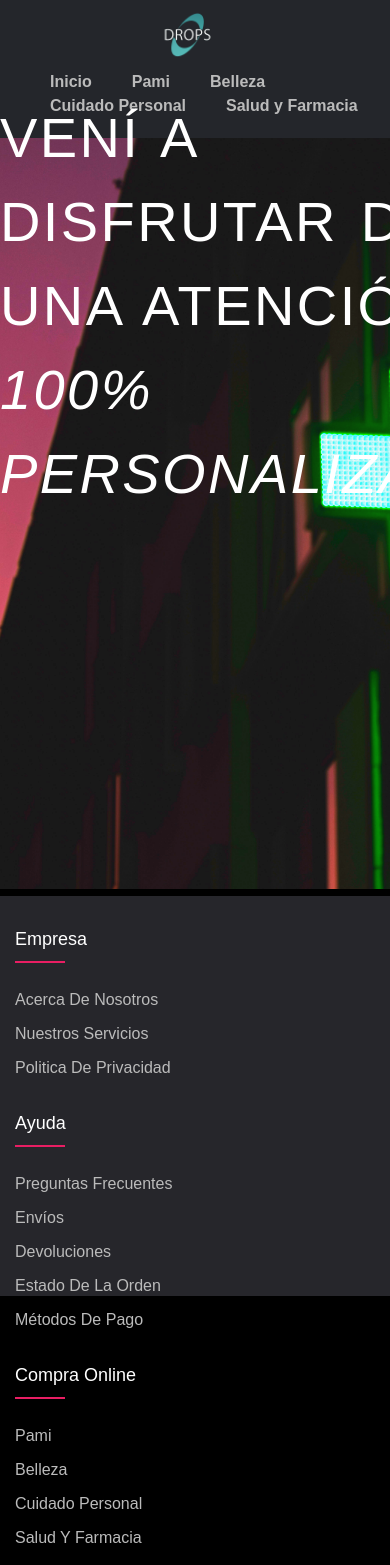
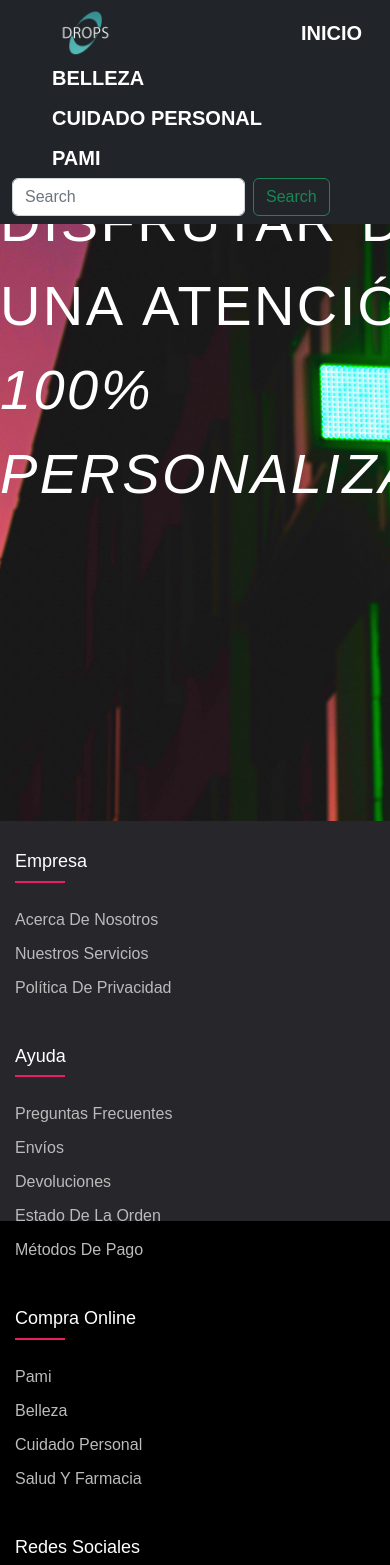
Before and after one commit to EzequielBobbio/DropsFront, a React (Create React App) app: page / in a window 390 px wide. Shown: the top 1565 px of the page. Built offline with nearby package versions, Linux system fonts and the light colour scheme.

Commit message:
Navbar Bootstrap

```diff
--- a/public/index.html
+++ b/public/index.html
@@ -1,5 +1,5 @@
 <!DOCTYPE html>
-<html lang="en">
+<html lang="es">
   <head>
     <meta charset="utf-8" />
     <link rel="icon" href="%PUBLIC_URL%/favicon.ico" />
@@ -7,7 +7,7 @@
     <meta name="theme-color" content="#000000" />
     <meta
       name="description"
-      content="Web site created using create-react-app"
+      content="Farmacia Drops"
     />
     <link rel="apple-touch-icon" href="%PUBLIC_URL%/logo192.png" />
     <!--
@@ -25,6 +25,8 @@
       Learn how to configure a non-root public URL by running `npm run build`.
     -->
     <title>React App</title>
+
+    <link href="https://cdn.jsdelivr.net/npm/bootstrap@5.2.1/dist/css/bootstrap.min.css" rel="stylesheet" integrity="sha384-iYQeCzEYFbKjA/T2uDLTpkwGzCiq6soy8tYaI1GyVh/UjpbCx/TYkiZhlZB6+fzT" crossorigin="anonymous">
   </head>
   <body>
     <noscript>You need to enable JavaScript to run this app.</noscript>
@@ -39,5 +41,7 @@
       To begin the development, run `npm start` or `yarn start`.
       To create a production bundle, use `npm run build` or `yarn build`.
     -->
+    <script src="https://cdn.jsdelivr.net/npm/bootstrap@5.2.1/dist/js/bootstrap.bundle.min.js" integrity="sha384-u1OknCvxWvY5kfmNBILK2hRnQC3Pr17a+RTT6rIHI7NnikvbZlHgTPOOmMi466C8" crossorigin="anonymous"></script>
+
   </body>
 </html>
--- a/src/Drops/Footer/Footer.css
+++ b/src/Drops/Footer/Footer.css
@@ -1,4 +1,4 @@
-.footer {
+.footer1 {
     background-color: #26262b;
     padding: 30px 0;
     position: absolute;
@@ -7,26 +7,27 @@
     max-height: 400px;
 }
 
-.container {
+.container1 {
     max-width: 1170px;
     margin: auto;
 }
 
 ul{
     list-style: none;
+    padding-left: 0;
 }
 
-.row{
+.row1{
     display: flex;
     flex-wrap: wrap;
 }
 
-.footer-col{
+.footer-col1{
     width: 25%;
     padding: 0 15px;
 }
 
-.footer-col h4{
+.footer-col1 h4{
     font-size: 18px;
     color: #ffffff;
     text-transform: capitalize;
@@ -35,7 +36,7 @@ ul{
     position: relative;
 }
 
-.footer-col h4::before{
+.footer-col1 h4::before{
     content: '';
     position: absolute;
     left: 0;
@@ -45,10 +46,10 @@ ul{
     box-sizing: border-box;
     width: 50px;
 }
-.footer-col ul li:not(:last-child){
+.footer-col1 ul li:not(:last-child){
     margin-bottom: 10px;
 }
-.footer-col ul li a{
+.footer-col1 ul li a{
     font-size: 16px;
     text-transform: capitalize;
     columns: #ffffff;
@@ -58,11 +59,11 @@ ul{
     display: block;
     transition: all 0.3s ease;
 }
-.footer-col ul li a:hover{
+.footer-col1 ul li a:hover{
     color: #ffffff;
     padding-left: 8px;
 }
-.footer-col .social-links a{
+.footer-col1 .social-links a{
     display: inline-block;
     height: 40px;
     width: 40px;
@@ -74,20 +75,20 @@ ul{
     color: #ffffff;
     transition: all 0.5s ease;
 }
-.footer-col .social-links a:hover{
+.footer-col1 .social-links a:hover{
     color: #24262b;
     background-color: #ffffff;
 }
 
 /* responsive */
 @media(max-width:767px){
-    .footer-col {
+    .footer-col1 {
         width: 50%;
         margin-bottom: 30px;
     }
 }
 @media(max-width:574px){
-    .footer-col {
+    .footer-col1 {
         width: 100%;
         margin-bottom: 30px;
     }
--- a/src/Drops/Footer/Footer.js
+++ b/src/Drops/Footer/Footer.js
@@ -2,7 +2,6 @@ import React from 'react';
 import './Footer.css';
 import { FaFacebookF } from 'react-icons/fa'
 import { BsInstagram } from "react-icons/bs";
-// import {FontAwesomeIcon} from '@fortawesome/react-fontawesome'
 
 class Footer extends React.Component {
     constructor(props) {
@@ -13,18 +12,18 @@ class Footer extends React.Component {
   render() {
     return (
       <>
-        <footer className="footer">
-          <div className="container">
-            <div className="row">
-              <div className="footer-col">
+        <footer className="footer1">
+          <div className="container1">
+            <div className="row1">
+              <div className="footer-col1">
                 <h4>Empresa</h4>
                 <ul>
                     <li><a href="#/">Acerca de nosotros</a></li>
                     <li><a href="#/">Nuestros servicios</a></li>
-                    <li><a href="#/">Politica de privacidad</a></li>
+                    <li><a href="#/">Política de privacidad</a></li>
                 </ul>
               </div>
-              <div className="footer-col">
+              <div className="footer-col1">
                 <h4>Ayuda</h4>
                 <ul>
                   <li><a href="#/">Preguntas frecuentes</a></li>
@@ -34,7 +33,7 @@ class Footer extends React.Component {
                   <li><a href="#/">Métodos de pago</a></li>
                 </ul>
               </div>
-              <div className="footer-col">
+              <div className="footer-col1">
                 <h4>Compra Online</h4>
                 <ul>
                   <li><a href="#/">Pami</a></li>
@@ -43,7 +42,7 @@ class Footer extends React.Component {
                   <li><a href="#/">Salud y Farmacia</a></li>
                 </ul>
               </div>
-              <div className="footer-col">
+              <div className="footer-col1">
                 <h4>Redes Sociales</h4>
                 <script src="https://kit.fontawesome.com/b50de914ce.js" crossorigin="anonymous"></script>
                 <div className="social-links">
--- a/src/Drops/Navbar/Navbar.css
+++ b/src/Drops/Navbar/Navbar.css
@@ -75,3 +75,7 @@ nav a:hover{
         padding: 10px 0px;
     }
 }
+
+.text-color {
+    color: #bbbbbb;
+}
--- a/src/Drops/Navbar/Navbar.js
+++ b/src/Drops/Navbar/Navbar.js
@@ -12,9 +12,7 @@ class Navbar extends React.Component {
     return (
       <>
         <header>
-          <a href="#/" className="logo">
-              <img src={logo} alt="logo de la empresa"/>
-          </a>
+          {/*
           <div>
             <nav>
                 <a href="#/" className="nav-link">Inicio</a>
@@ -23,7 +21,41 @@ class Navbar extends React.Component {
                 <a href="#/" className="nav-link">Cuidado Personal</a>
                 <a href="#/" className="nav-link">Salud y Farmacia</a>
             </nav>
-          </div>
+          </div> */}
+          {/* <ul className="nav nav-pills">
+            <li className="nav-item" >
+              <a className="nav-link active" aria-current="page" href="'#'">INICIO</a>
+            </li>
+            <li className="nav-item dropdown">
+              <a className="nav-link dropdown-toggle" data-bs-toggle="dropdown" href="'#'" role="button"
+              aria-expanded="false">PRODUCTOS</a>
+              <ul className="dropdown-menu">
+                <li><a className="dropdown-item" href="'#'">Belleza</a></li>
+                <li><a className="dropdown-item" href="'#'">Cuidado Personal</a></li>
+                <li><a className="dropdown-item" href="'#'">Salud y Farmacia</a></li>
+                <li><hr className="dropdown-divider"/></li>
+                <li><a className="dropdown-item" href="'#'">Pami</a></li>
+              </ul>
+            </li>
+            <li className="nav-item">
+              <a className="nav-link" href="'#'">LOS + VENDIDOS</a>
+            </li> */}
+         {/* </ul> */}
+          <nav class="navbar fixed-top navbar-dark bg-dark navbar-nav-scroll">
+            <div class="container-fluid ">
+               <a href="#/" className="logo">
+              <img src={logo} alt="logo de la empresa"/>
+            </a>
+              <a className="navbar-brand" href="'#'">INICIO</a>
+              <a className="navbar-brand" href="'#'">BELLEZA</a>
+              <a className="navbar-brand" href="'#'">CUIDADO PERSONAL</a>
+              <a className="navbar-brand" href="'#'">PAMI</a>
+              <form class="d-flex">
+                <input class="form-control me-2" type="search" placeholder="Search" aria-label="Search"/>
+                <button class="btn btn-outline-success" type="submit">Search</button>
+              </form>
+            </div>
+          </nav>
         </header>
       </>
     );
```
